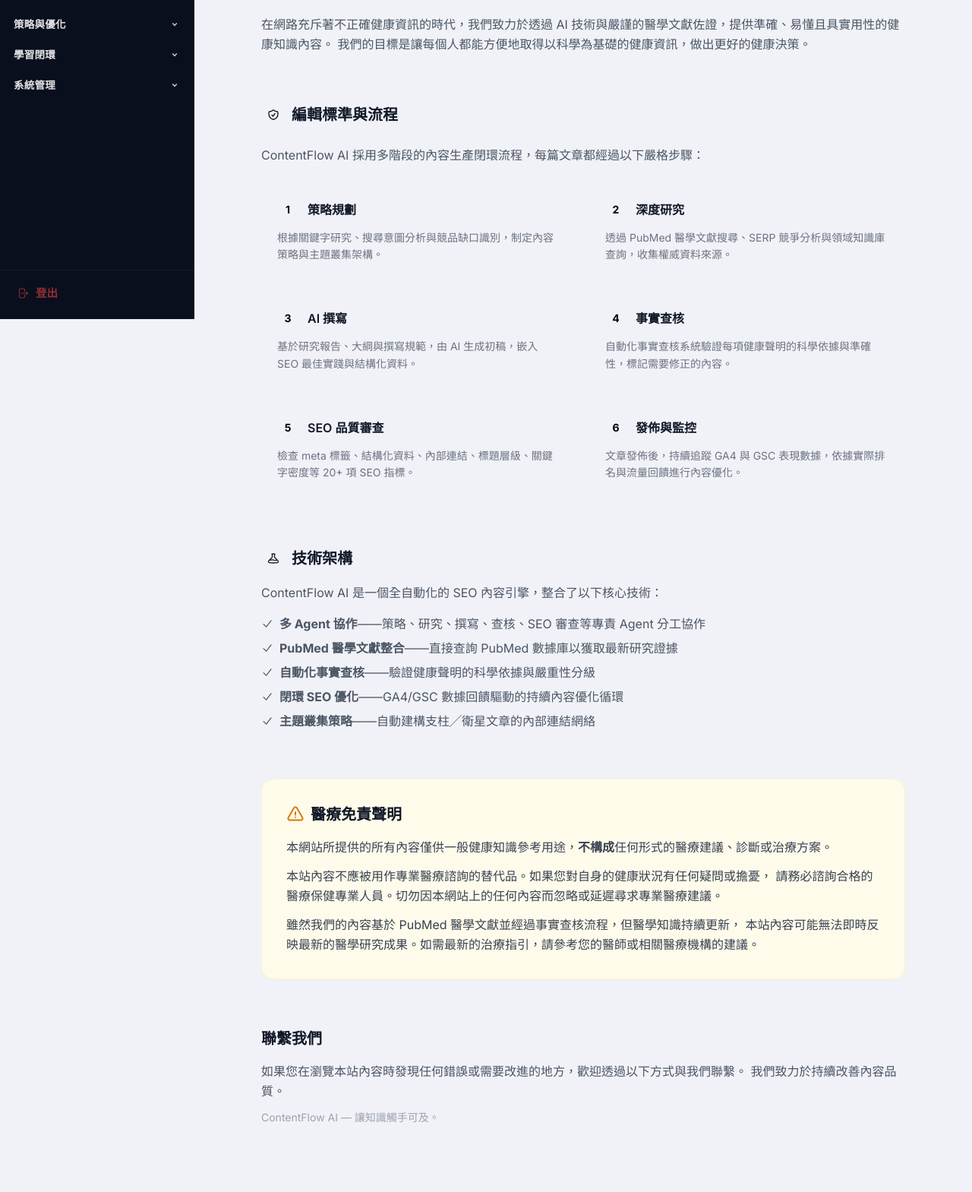
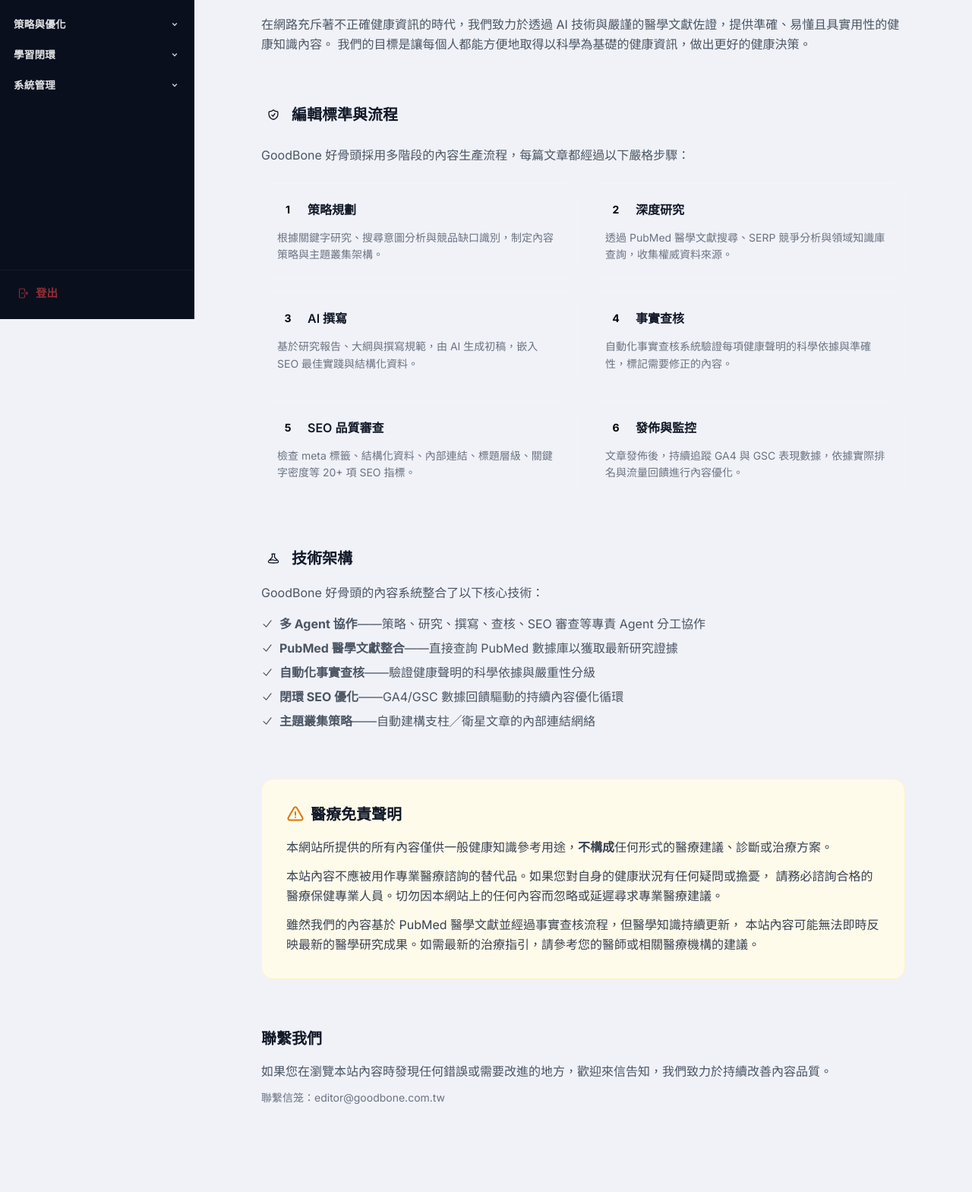
Before and after one commit to joyshotapp/ContentFlow, a Python web app: template src/contentflow/site/templates/about.html in a window 1280 px wide. Shown: the part 380-1949 px from the top of the page at 76% size. After the commit the page ends 1833 px from the top, so only its background shows below. Run offline with Jinja, Linux system fonts and the light colour scheme; the template is opened without the code that fills it, so the values that code supplies are empty; some libraries are stand-ins or nearby versions.

Commit message:
chore: remove internal tool branding & SEO scores from public frontend
- Remove 'Powered by ContentFlow AI' from footer (base.html)
- Replace English 'AI-Powered Health Knowledge Platform' with Chinese (index.html)
- Hide cluster count stat when no clusters exist (index.html)
- Remove public SEO score badges from article cards (index.html, category.html, topic_cluster.html)
- Remove SEO score from article page meta bar (blog_post.html)
- Replace 'ContentFlow AI' brand in disclosure text with 'AI 系統' (blog_post.html)
- Replace 'ContentFlow AI' mentions in about page with GoodBone brand name (about.html)
- Add actual contact email to about page 聯繫我們 section

```diff
--- a/src/contentflow/site/templates/about.html
+++ b/src/contentflow/site/templates/about.html
@@ -62,7 +62,7 @@
         編輯標準與流程
       </h2>
       <p class="text-gray-600 leading-relaxed mb-6">
-        ContentFlow AI 採用多階段的內容生產閉環流程，每篇文章都經過以下嚴格步驟：
+        GoodBone 好骨頭採用多階段的內容生產流程，每篇文章都經過以下嚴格步驟：
       </p>
       <div class="grid grid-cols-1 sm:grid-cols-2 gap-4">
         <div class="rounded-2xl border border-gray-100 p-5">
@@ -119,7 +119,7 @@
         技術架構
       </h2>
       <p class="text-gray-600 leading-relaxed mb-4">
-        ContentFlow AI 是一個全自動化的 SEO 內容引擎，整合了以下核心技術：
+        GoodBone 好骨頭的內容系統整合了以下核心技術：
       </p>
       <ul class="space-y-2 text-gray-600">
         <li class="flex items-start gap-2">
@@ -170,10 +170,11 @@
     <section>
       <h2 class="text-xl font-bold text-gray-900 mb-4">聯繫我們</h2>
       <p class="text-gray-600 leading-relaxed">
-        如果您在瀏覽本站內容時發現任何錯誤或需要改進的地方，歡迎透過以下方式與我們聯繫。
-        我們致力於持續改善內容品質。
+        如果您在瀏覽本站內容時發現任何錯誤或需要改進的地方，歡迎來信告知，我們致力於持續改善內容品質。
       </p>
-      <p class="text-sm text-gray-400 mt-3">ContentFlow AI — 讓知識觸手可及。</p>
+      <p class="text-sm text-gray-500 mt-3">
+        聯繫信笼：<a href="mailto:editor@goodbone.com.tw" class="text-brand-600 hover:text-brand-700 transition-colors">editor@goodbone.com.tw</a>
+      </p>
     </section>
   </div>
 </div>
--- a/src/contentflow/site/templates/base.html
+++ b/src/contentflow/site/templates/base.html
@@ -119,7 +119,6 @@
       </div>
       <div class="border-t border-gray-200 mt-12 pt-8 flex flex-col sm:flex-row items-start sm:items-center justify-between gap-3">
         <p class="text-xs text-gray-400">© {{ site_name }}. 本站內容僅供參考，不構成醫療建議。如有健康疑慮，請諮詢專業醫療人員。</p>
-        <p class="text-xs text-gray-400">Powered by <span class="font-medium">ContentFlow AI</span></p>
       </div>
     </div>
   </footer>
--- a/src/contentflow/site/templates/category.html
+++ b/src/contentflow/site/templates/category.html
@@ -53,9 +53,6 @@
           {% if article.primary_keyword %}
           <span class="truncate">{{ article.primary_keyword }}</span>
           {% endif %}
-          {% if article.seo_score %}
-          <span class="rounded bg-emerald-50 px-1.5 py-0.5 text-emerald-700 font-medium">{{ article.seo_score }}</span>
-          {% endif %}
           {% if article.updated_at %}
           <time datetime="{{ article.updated_at.isoformat() }}" class="ml-auto">{{ article.updated_at.strftime('%Y-%m-%d') }}</time>
           {% endif %}
--- a/src/contentflow/site/templates/topic_cluster.html
+++ b/src/contentflow/site/templates/topic_cluster.html
@@ -66,9 +66,7 @@
         {% if pillar_article.primary_keyword %}
         <span>{{ pillar_article.primary_keyword }}</span>
         {% endif %}
-        {% if pillar_article.seo_score %}
-        <span class="rounded bg-emerald-50 px-2 py-0.5 text-xs text-emerald-700 font-medium">SEO {{ pillar_article.seo_score }}</span>
-        {% endif %}
+
         <span class="ml-auto inline-flex items-center text-brand-600 font-medium gap-1">
           閱讀文章
           <svg class="w-4 h-4" fill="none" viewBox="0 0 24 24" stroke="currentColor" stroke-width="2"><path stroke-linecap="round" stroke-linejoin="round" d="M17 8l4 4m0 0l-4 4m4-4H3"/></svg>
```
Also changed, not shown: src/contentflow/site/templates/blog_post.html (+2 -7 lines), src/contentflow/site/templates/index.html (+5 -5 lines).
